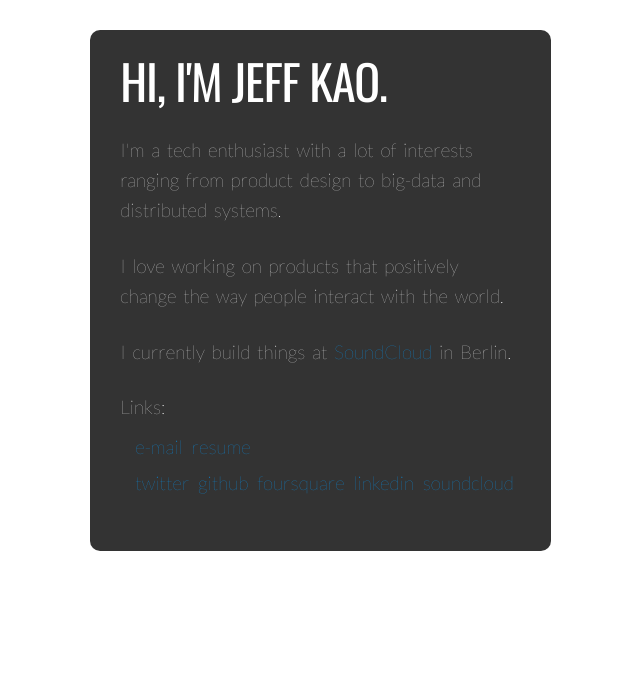
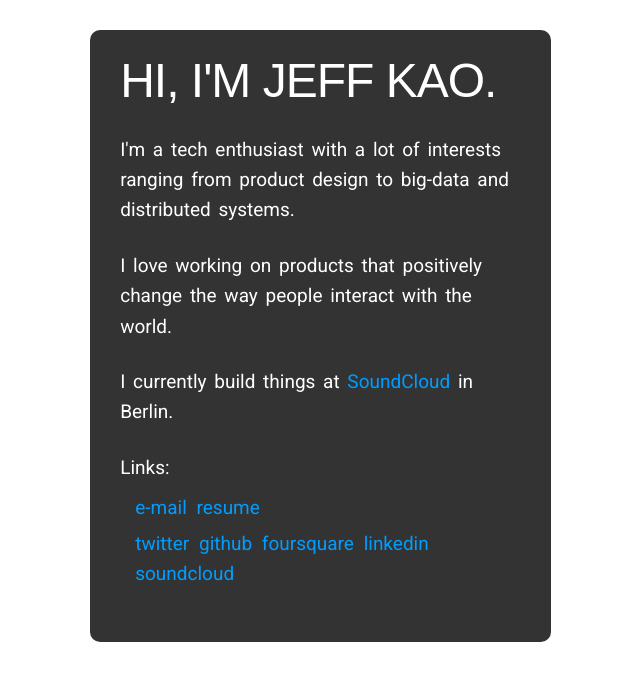
Before and after one commit to jkao/jkao.github.io, a Jekyll site: the page index.html, which Jekyll copies as it is, in a window 1280 px wide. Shown: the top 681 px of the page, without its empty margins (569-1209 px from the left). Built offline with Jekyll 4.4.1, drawn with Linux system fonts in a browser that asks for light colours; nearby versions of some CDN libraries.

Commit message:
Switch to Roboto

```diff
--- a/assets/css/styles.css
+++ b/assets/css/styles.css
@@ -36,7 +36,7 @@
 }
 
 #about p {
-  font-family: 'Lato', sans-serif;
+  font-family: 'Roboto', sans-serif;
   font-size: 19px;
   margin: 25px 0 10px;
   word-spacing: 3px;
@@ -49,7 +49,7 @@
 }
 
 #about ul {
-  font-family: 'Lato', sans-serif;
+  font-family: 'Roboto', sans-serif;
   font-size: 19px;
   list-style-type: none;
   margin: 0;
--- a/index.html
+++ b/index.html
@@ -12,7 +12,7 @@
 
         <!-- CSS -->
         <link rel="stylesheet" href="assets/css/styles.css" type="text/css" />
-        <link rel="stylesheet" href="https://fonts.googleapis.com/css?family=Lato:100|Oswald" type="text/css">
+        <link rel="stylesheet" href="https://fonts.googleapis.com/css?family=Lato:100|Roboto" type="text/css">
     </head>
     <body>
         <div id="home" class="container">
```
Also changed, not shown: resume.html (line endings or trailing spaces).
